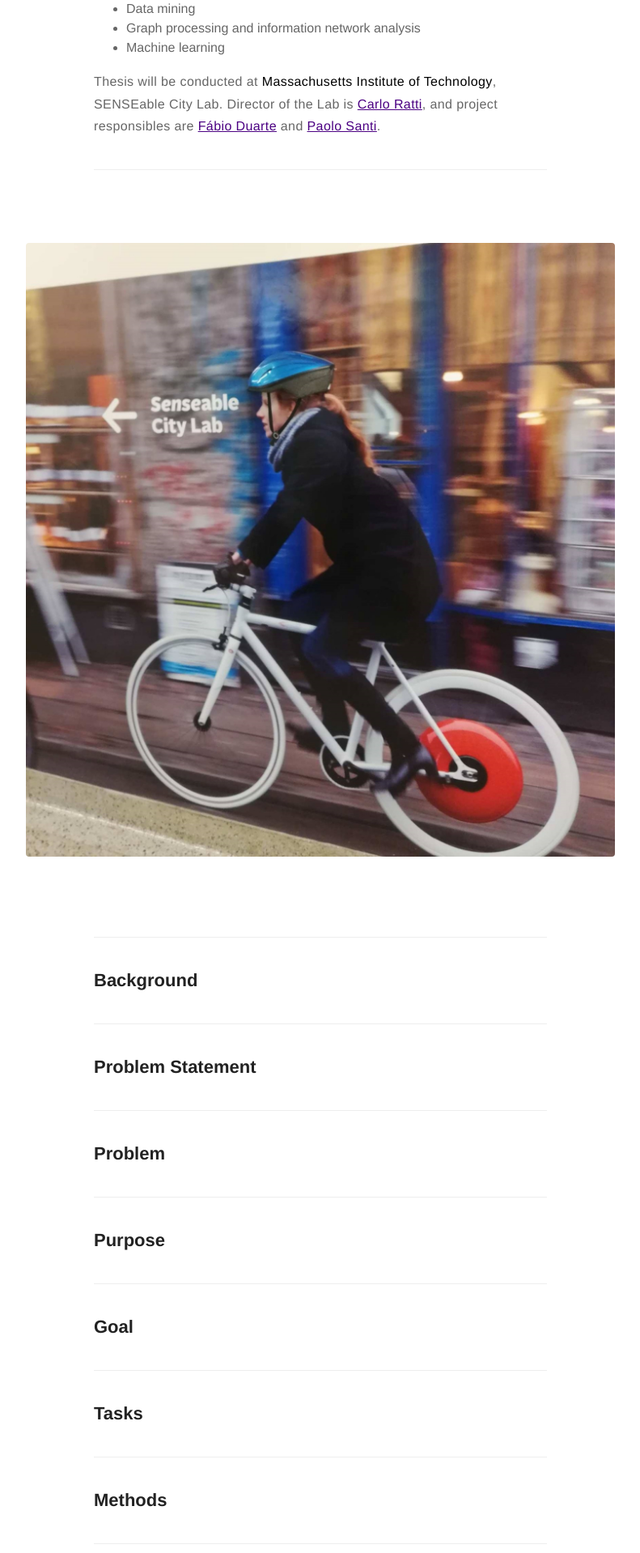
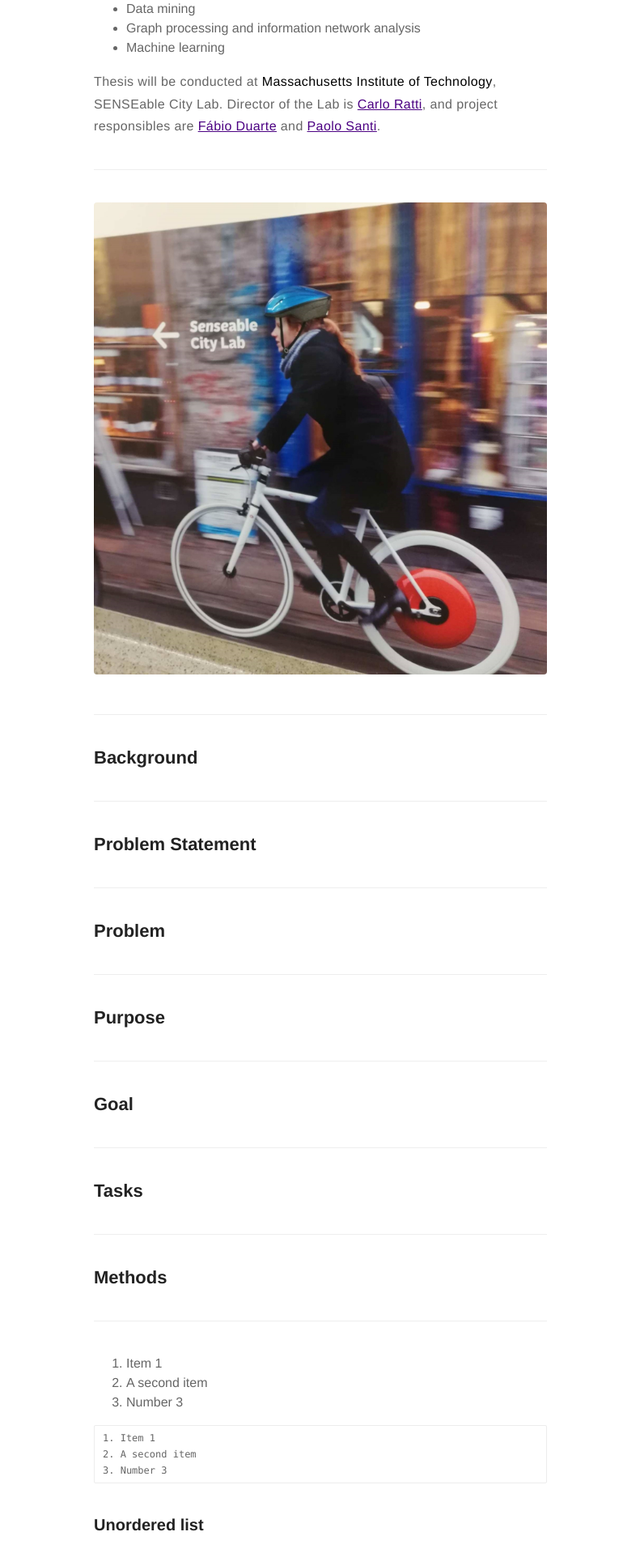
Before and after one commit to dljubenk/dljubenk.github.io, a Jekyll site: the page built from _posts/2019-02-01-project-description.markdown, in a window 1280 px wide. Shown: the part 421-2339 px from the top of the page at 81% size, without its empty margins (244-1035 px from the left). Built offline with Jekyll 4.4.1, drawn with Linux system fonts in a browser that asks for light colours; comment, search, counter and statistics services are not loaded.

Commit message:
Update 2019-02-01-project-description.markdown

```diff
--- a/_posts/2019-02-01-project-description.markdown
+++ b/_posts/2019-02-01-project-description.markdown
@@ -31,7 +31,7 @@ Director of the Lab is [Carlo Ratti](https://en.wikipedia.org/wiki/Carlo_Ratti),
 
 ---
 
-![Markdown Image][8]{: class="bigger-image" }
+![Markdown Image][8]
 
 ---
 
```
